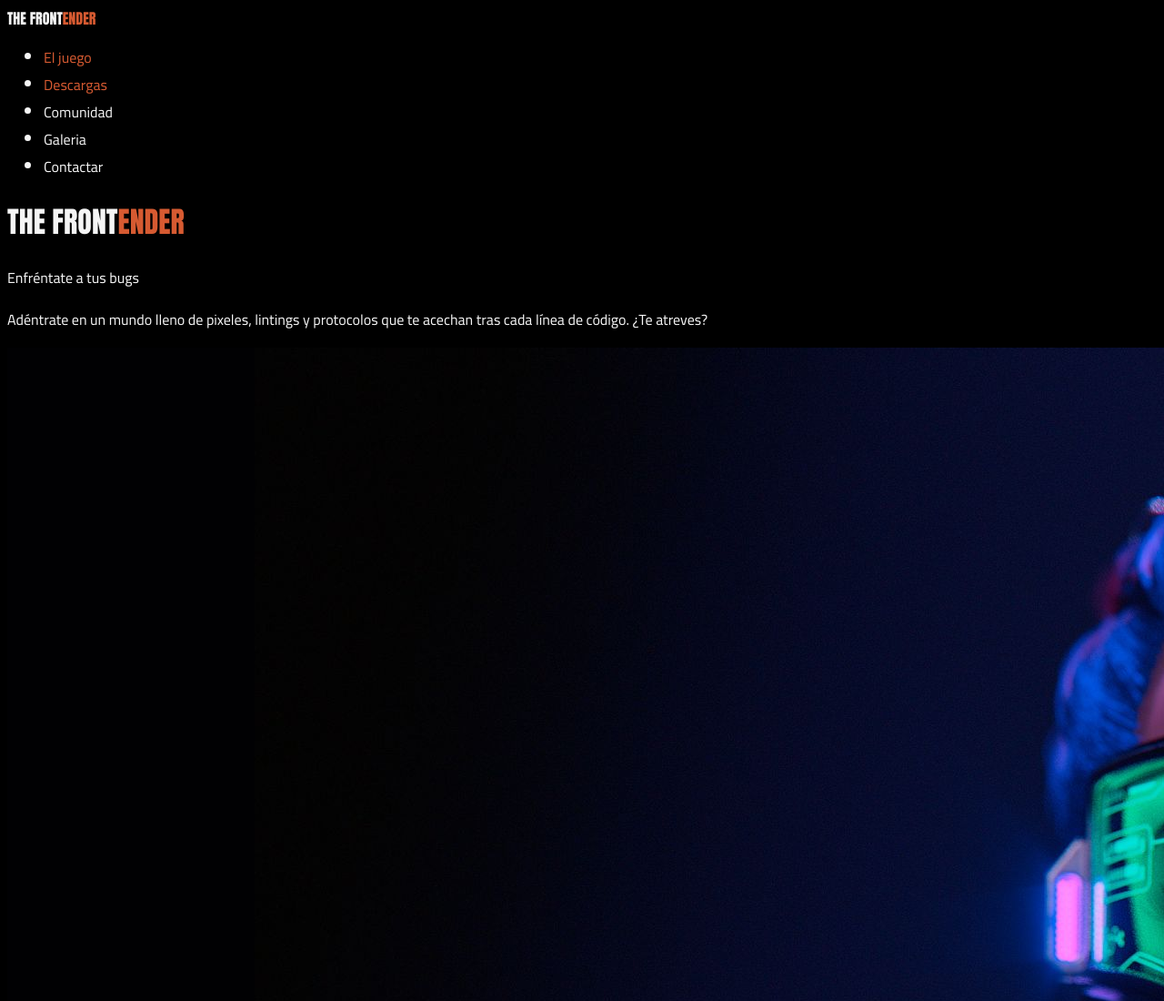
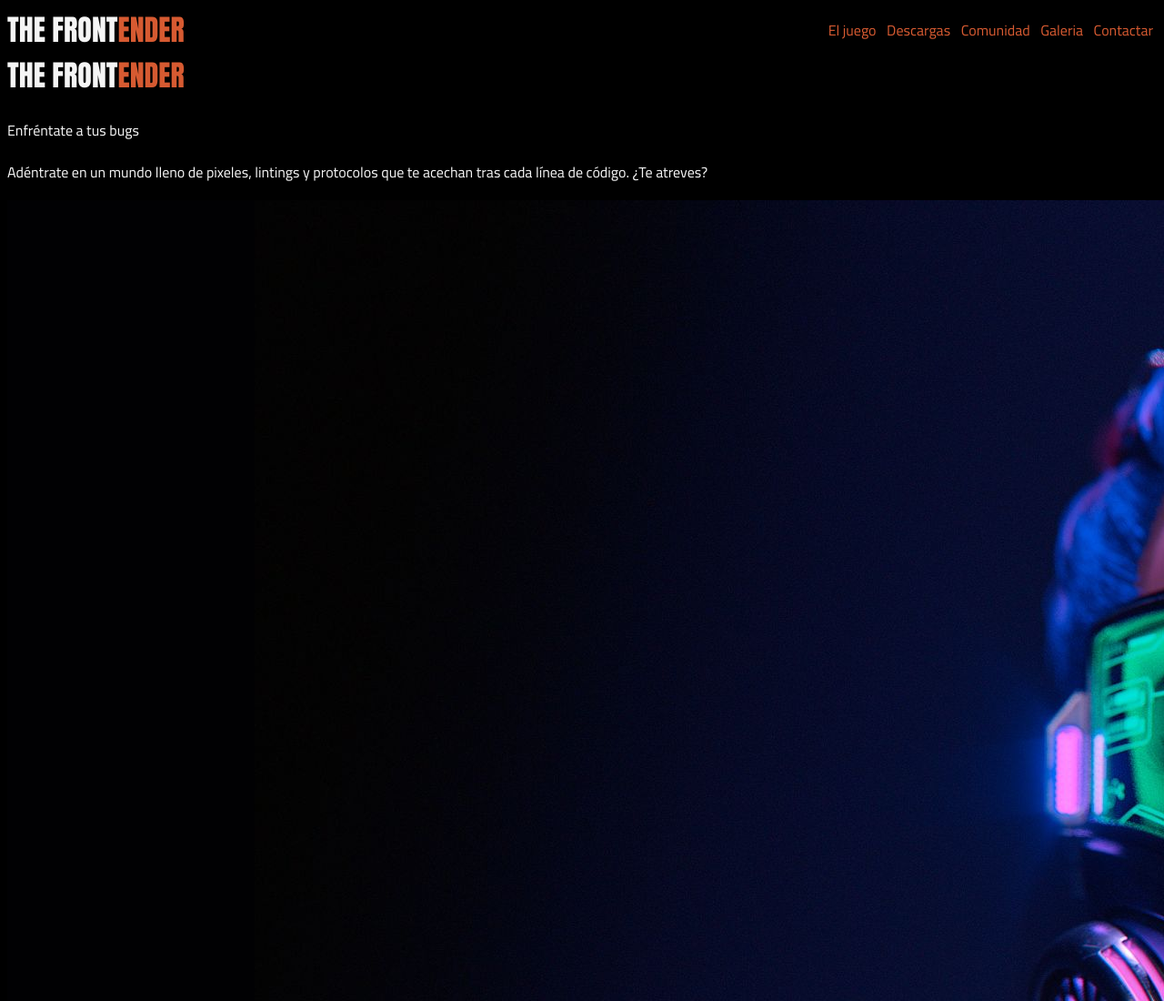
Before and after one commit to Marcemaster/Frontender, a plain HTML site: page src/index.html in a window 1280 px wide. Shown: the top 1100 px of the page at 91% size. Drawn offline with Linux system fonts and the light colour scheme; a web font is replaced by a local one.

Commit message:
ultimos cambios

```diff
--- /dev/null
+++ b/src/css/navbar.css
@@ -0,0 +1,25 @@
+.navbar .logo {
+    float: left;
+    height: 50px;
+    line-height: 50px;
+    font-size: 2rem;
+}
+
+.navbar-list {
+    list-style: none;
+    padding: 0;
+    margin: 0;
+    float: right;
+    height: 50px;
+    line-height: 50px;
+
+}
+
+.navbar-item {
+    display: inline-block;
+    margin: 0 0.25em;
+}
+
+header {
+    clear: both;
+}
--- a/src/css/styles.css
+++ b/src/css/styles.css
@@ -1,5 +1,9 @@
 * {
     font-family: 'Cairo', Arial, Helvetica, sans-serif;
+}
+
+*, *::before, *::after {
+    box-sizing: border-box;
 }
 
 body {
--- a/src/index.html
+++ b/src/index.html
@@ -9,16 +9,22 @@
 <link rel="preconnect" href="https://fonts.gstatic.com" crossorigin>
 <link href="https://fonts.googleapis.com/css2?family=Cairo&family=Gugi&family=Monda:wght@700&display=swap" rel="stylesheet">
     <link rel="stylesheet" href="./css/styles.css">
+    <link rel="stylesheet" href="./css/navbar.css">
 </head>
 <body>
-    <nav>
+    <nav class="navbar">
         <div class='logo'>The Front<span>ender</span></div>
-        <ul>
-            <li><a href="#el-juego">El juego</a></li>
-            <li><a href="#descargas">Descargas</a></li>
-            <li><a href="#comunidad"></a>Comunidad</li>
-            <li><a href="#galeria"></a>Galeria</li>
-            <li><a href="#dirty-coders"></a>Contactar</li>
+        <ul class="navbar-list">
+            <li class="navbar-item">
+                <a href="#el-juego">El juego</a></li>
+            <li class="navbar-item">
+                <a href="#descargas">Descargas</a></li>
+            <li class="navbar-item">
+                <a href="#comunidad">Comunidad</a></li>
+            <li class="navbar-item">
+                <a href="#galeria">Galeria</a></li>
+            <li class="navbar-item">
+                <a href="#dirty-coders">Contactar</a></li>
         </ul>
     </nav>
     <header>
```
